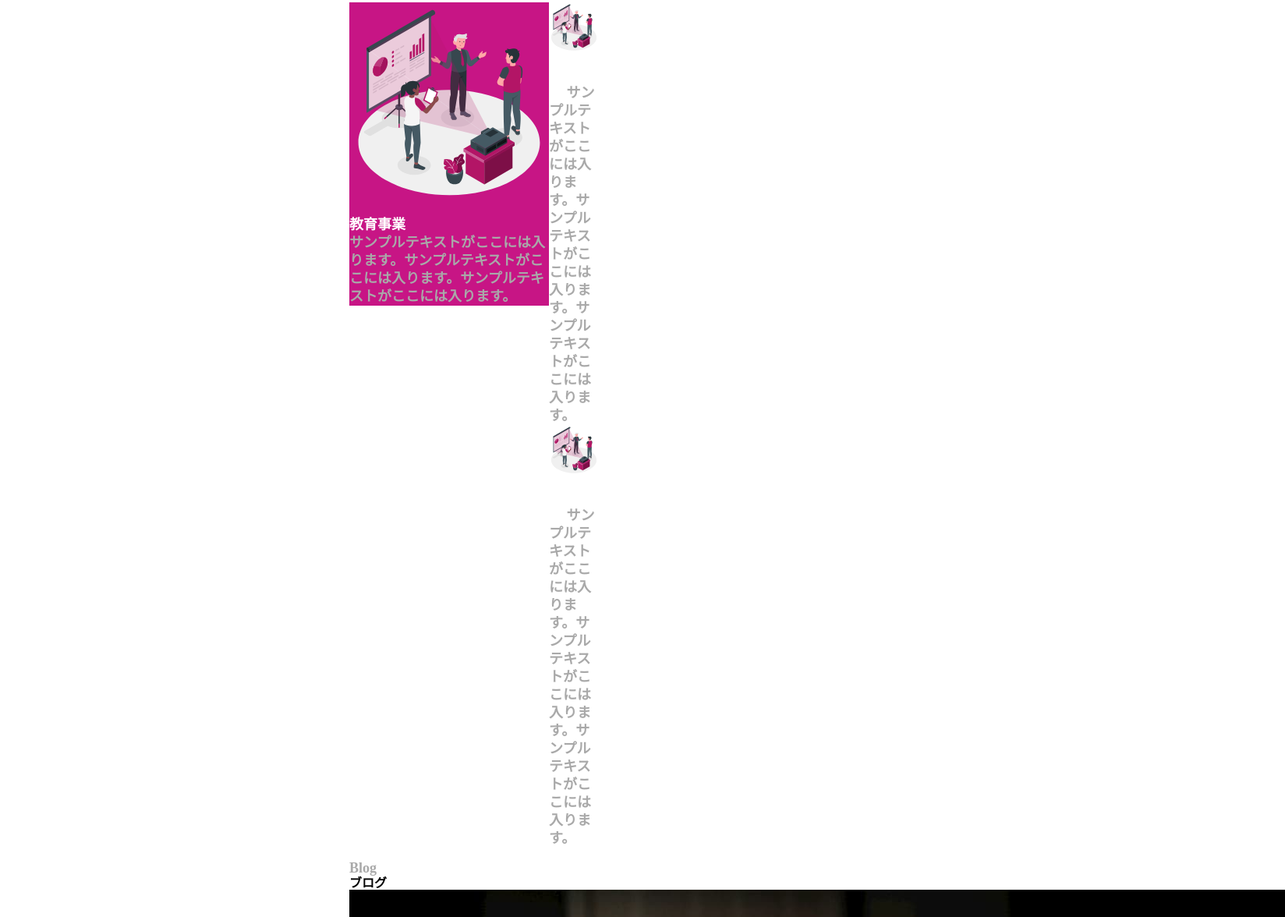
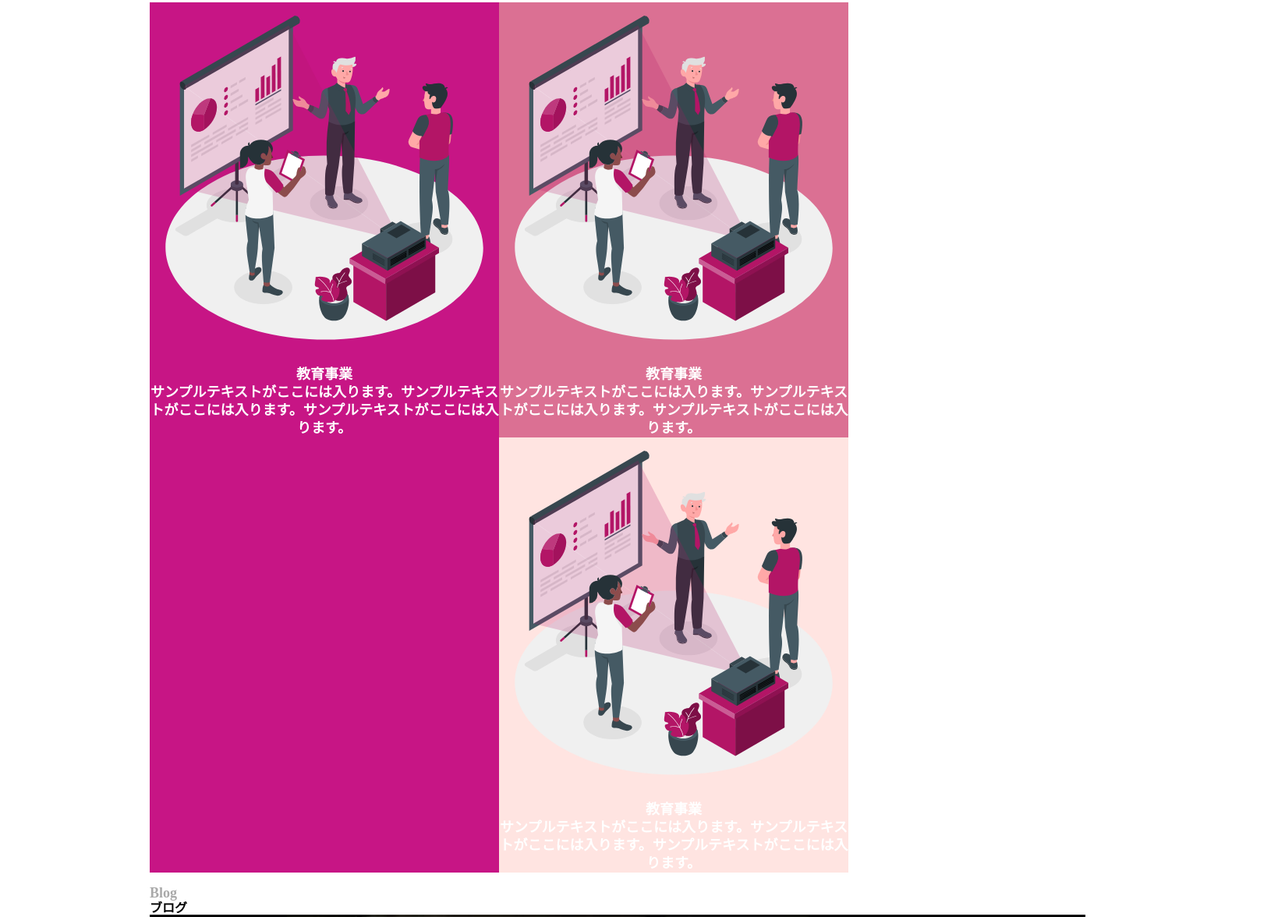
Before and after one commit to mariko-kishi/coachtech_20220528, a plain HTML site: page index.html in a window 1280 px wide. Shown: the part 1647-2823 px from the top of the page at 78% size, 1648 px wide, since content can reach past the window. Drawn offline with Linux system fonts and the light colour scheme.

Commit message:
12th commit

```diff
--- a/css/style.css
+++ b/css/style.css
@@ -168,7 +168,7 @@ p{
 /* about終わり */
 /* service始まり */
 .service{
-  width: 30%;
+  width: 70%;
   margin: 0 auto;
 }
 .common_sub_title_service{
@@ -188,22 +188,30 @@ p{
   display:flex;
 }
 .service_block_left{
-  width: 800%;
-  height: 200%;
+  width: 50%;
   background-color: #c71585;
 }
 .service_block_right{
-  width: 400%;
-  height: 200%;
+  width: 50%;
 }
 .block_top{
-  width: 50%;
-  height: 100%;
+  width: 100%;
 }
 .block_bottom{
-  width: 50%;
-  height: 100%;
+  width: 100%;
 }
-p span{
+.service_text{
 color: #ffffff;
+text-align: center;
 }
+.span{
+  display: block;
+  margin-left: auto;
+  margin-right: auto;
+}
+.block_top{
+  background-color: #DB7093;
+}
+.block_bottom{
+  background-color: #FFE4E1;
+}
--- a/index.html
+++ b/index.html
@@ -108,14 +108,14 @@
               <div class="block_top">
               <img class="service_img" src="img/service__first.svg">
               <p class="service_text">
-              <span>教育事業</span>
+              <span>教育事業</span><br>
               サンプルテキストがここには入ります。サンプルテキストがここには入ります。サンプルテキストがここには入ります。
               </p>
               </div>
               <div class="block_bottom">
               <img class="service_img" src="img/service__first.svg">
               <p class="service_text">
-              <span>教育事業</span>
+              <span>教育事業</span><br>
               サンプルテキストがここには入ります。サンプルテキストがここには入ります。サンプルテキストがここには入ります。
               </p>
               </div>
```
